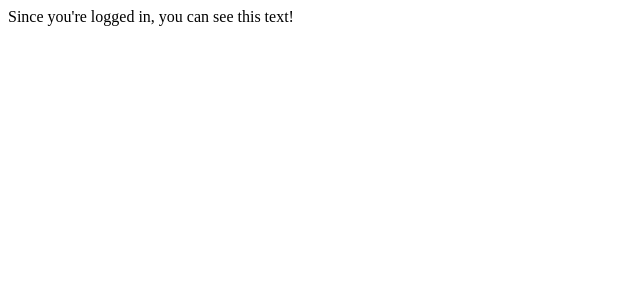
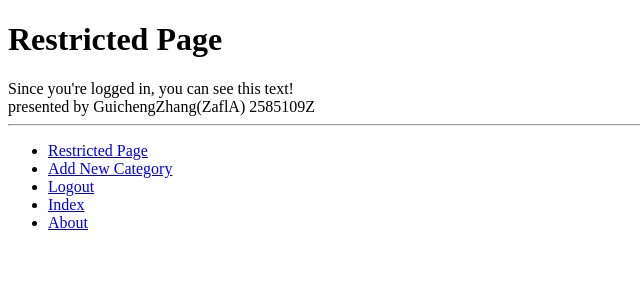
Before and after one commit to ZaflA/tango_with_django_project, a Django app: page /rango/restricted/ in a window 1280 px wide. Shown: the top 300 px of the page, without its empty margins (0-640 px from the left). Run offline with Django 3.2, Linux system fonts and the light colour scheme; a user stored in the database is signed in.

Commit message:
chapter 9 done

```diff
--- a/rango/views.py
+++ b/rango/views.py
@@ -56,6 +56,7 @@ def show_category(request, category_name_slug):
     # Go render the response and return it to the client.
     return render(request, 'rango/category.html', context=context_dict)
 
+@login_required
 def add_category(request):
     form = CategoryForm()
     # A HTTP POST?
@@ -77,7 +78,7 @@ def add_category(request):
     # Render the form with error messages (if any).
     return render(request, 'rango/add_category.html', {'form': form})
 
-
+@login_required
 def add_page(request, category_name_slug):
     try:
         category = Category.objects.get(slug=category_name_slug)
@@ -143,7 +144,9 @@ def register(request):
 
                 # Update our variable to indicate that the template
                 # registration was successful.
-                registered = True
+            registered = True
+            print("successfully registered")
+
         else:
             # Invalid form or forms - mistakes or something else?
             # Print problems to the terminal.
@@ -182,6 +185,7 @@ def user_login(request):
                 # We'll send the user back to the homepage.
                 login(request, user)
                 return redirect(reverse('rango:index'))
+                print("logined")
             else:
                 # An inactive account was used - no logging in!
                 return HttpResponse("Your Rango account is disabled.")
@@ -198,7 +202,7 @@ def user_login(request):
 
 @login_required
 def restricted(request):
-    return HttpResponse("Since you're logged in, you can see this text!")
+    return render(request, 'rango/restricted.html')
 
 # Use the login_required() decorator to ensure only those logged in can
 # access the view.
--- a/templates/rango/base.html
+++ b/templates/rango/base.html
@@ -4,9 +4,10 @@
 <html>
     <head lang="en">
         <meta charset="UTF-8" />
-        <title>Rango -
+        <title>
+            Rango -
             {% block title_block %}
-            How to Tango with Django!
+                How to Tango with Django!
             {% endblock %}
         </title>
     </head>
@@ -20,13 +21,17 @@
         <ul>
         {% if user.is_authenticated %}
             <!-- Show these links when the user is logged in -->
-            <li><a href="{% url 'rango:restricted' %}">Restricted Page</a></li> <li><a href="{% url 'rango:logout' %}">Logout</a></li>
+            <li><a href="{% url 'rango:restricted' %}">Restricted Page</a></li>
+            <li><a href="{% url 'rango:add_category' %}">Add New Category</a></li>
+            <li><a href="{% url 'rango:logout' %}">Logout</a></li>
         {% else %}
             <!-- Show these links when the user is NOT logged in -->
-            <li><a href="{% url 'rango:register' %}">Sign Up</a></li> <li><a href="{% url 'rango:login' %}">Login</a></li>
+            <li><a href="{% url 'rango:register' %}">Sign Up</a></li>
+            <li><a href="{% url 'rango:login' %}">Login</a></li>
         {% endif %}
             <!-- Outside the conditional statements, ALWAYS show -->
-            <li><a href="{% url 'rango:add_category' %}">Add New Category</a></li> <li><a href="{% url 'rango:about' %}">About</a></li> <li><a href="{% url 'rango:index' %}">Index</a></li>
+            <li><a href="{% url 'rango:index' %}">Index</a></li>
+            <li><a href="{% url 'rango:about' %}">About</a></li>
         </ul>
     </div>
 </body>
--- a/templates/rango/category.html
+++ b/templates/rango/category.html
@@ -14,13 +14,15 @@
     <div>
     {% if category %}
         <h1>{{ category.name }}</h1>
-        <a href="{% url 'rango:add_page' category.slug%}">Add Page</a> <br/>
         {% if pages %}
         <ul>
             {% for page in pages %}
             <li><a href="{{ page.url }}">{{ page.title }}</a></li>
             {% endfor %}
         </ul>
+        {% if user.is_authenticated %}
+        <a href="{% url 'rango:add_page' category.slug%}">Add Page</a> <br/>
+        {% endif %}
         {% else %}
             <strong>No pages currently in category.</strong>
         {% endif %}
--- a/templates/rango/index.html
+++ b/templates/rango/index.html
@@ -9,7 +9,7 @@
     <h1>Rango says...</h1>
      <div>
         {% if user.is_authenticated %}
-            how do you do {{ user.username }}!
+            howdy {{ user.username }}!
         {% else %}
             hey there partner!
         {% endif %} <br />
--- /dev/null
+++ b/templates/rango/restricted.html
@@ -0,0 +1,13 @@
+{% extends 'rango/base.html' %}
+{% load staticfiles %}
+{% block title_block %}
+    Restricted Page
+{% endblock %}
+
+{% block body_block %}
+    <h1>Restricted Page</h1>
+    <div>Since you're logged in, you can see this text!<br />
+        presented by GuichengZhang(ZaflA) 2585109Z
+    </div>
+
+{% endblock %}
```
Also changed, not shown: db.sqlite3.
